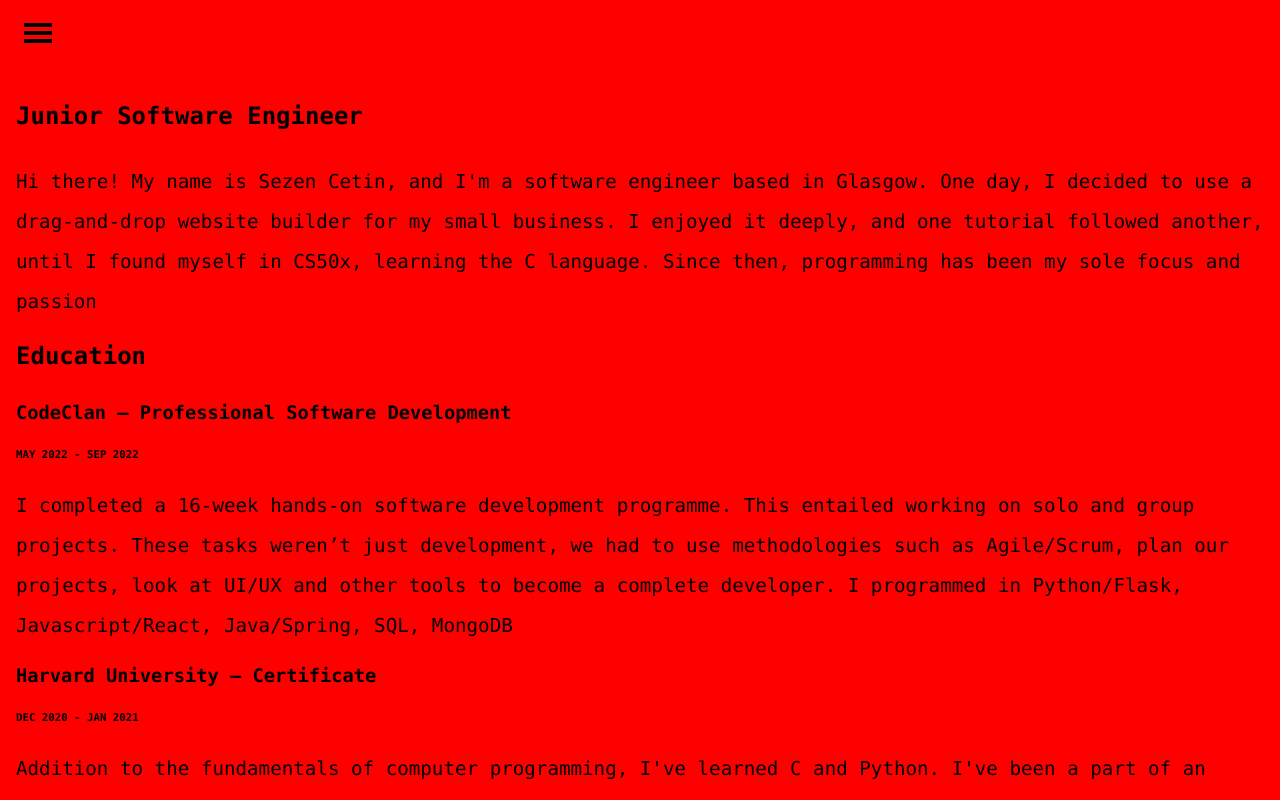
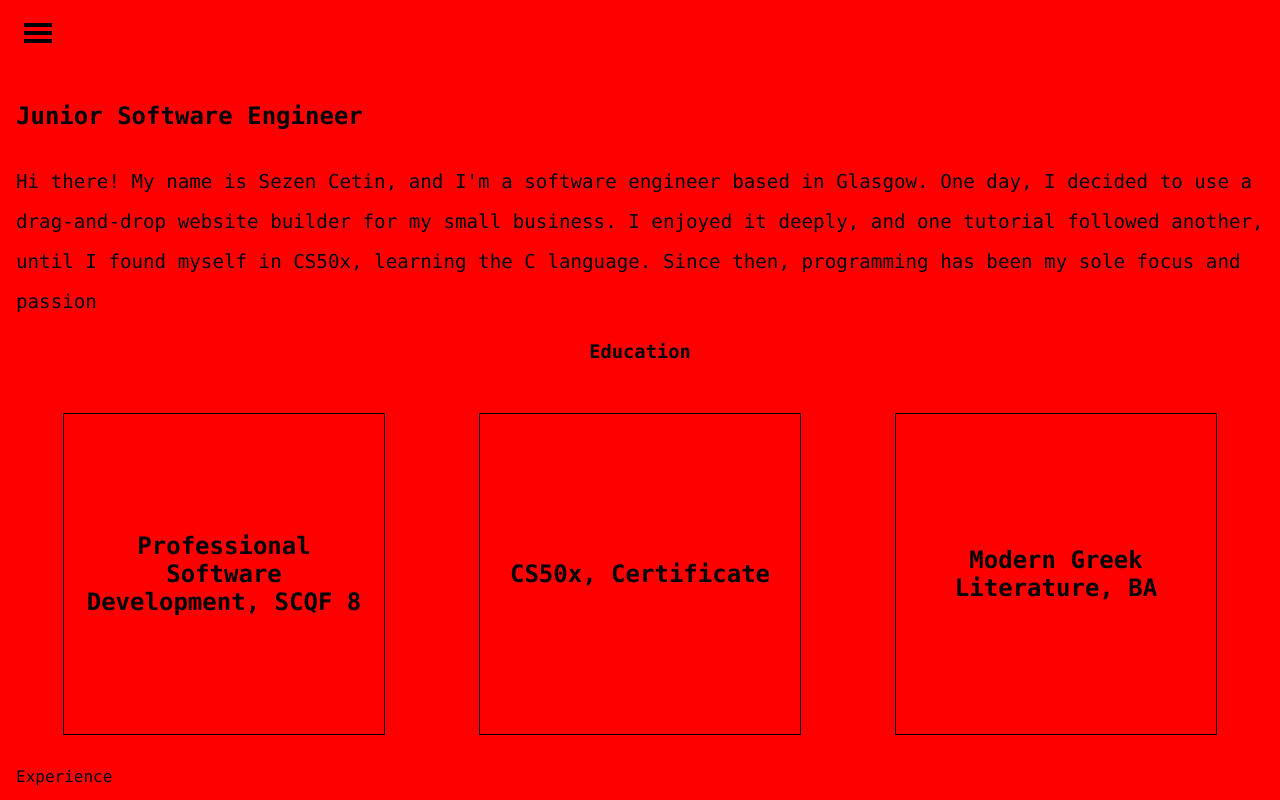
Before and after one commit to Cetins/ctns, a React (Create React App) app: page /about in a window 1280 px wide. Built offline with nearby package versions, Linux system fonts and the light colour scheme; a web font is replaced by a local one.

Commit message:
education component completed

```diff
--- a/src/components/Education.jsx
+++ b/src/components/Education.jsx
@@ -4,27 +4,59 @@ const Education = () => {
   return (
     <div>
       <header>
-        <h2 className='subtitle'>Education</h2>
+        <h3 className='centered-text'>Education</h3>
       </header>
-      <main>
-        <div>
-          <section>
-            <h3 className='sm-title'>CodeClan – Professional Software Development  </h3>
+      <main className='education-cards'>
+        <section class="flip-card">
+          <div class="flip-card-inner">
+            <div class="flip-card-front">
+              <h2>Professional Software Development, SCQF 8</h2>
+            </div>
+            <div class="flip-card-back">
+              <h3>CodeClan</h3>
               <h6>MAY 2022 - SEP 2022</h6>
-            <p className='text'>I completed a 16-week hands-on software development programme. This entailed working on solo and group projects. These tasks weren’t just development, we had to use methodologies such as Agile/Scrum, plan our projects, look at UI/UX and other tools to become a complete developer.
-            I programmed in Python/Flask, Javascript/React, Java/Spring, SQL, MongoDB</p>
+              <ul className='bullet-points'>
+                <li>Python, JavaScript, Java</li>
+                <li>Database development with SQL, MongoDB</li>
+                <li>Agile software development</li>
+                <li>Solo/Group full-stack app development</li>
+              </ul>
+            </div>
+          </div>
         </section>
-          <section>
-            <h3 className='sm-title'>Harvard University — Certificate</h3>
+        <section class="flip-card">
+          <div class="flip-card-inner">
+            <div class="flip-card-front">
+              <h2>CS50x, Certificate</h2>
+            </div>
+            <div class="flip-card-back">
+              <h3>Harvard University</h3>
               <h6>DEC 2020 - JAN 2021</h6>
-            <p className='text'>Addition to the fundamentals of computer programming, I've learned C and Python. I've been a part of an amazing online community where we solve problem sets by guiding each other on our CS50 forum.</p>
+              <ul className='bullet-points'>
+                <li>C, Python, SQL</li>
+                <li>Designing Algorithms with C</li>
+                <li>Database queries with SQL</li>
+                <li>REST API with Flask</li>
+              </ul>
+            </div>
+          </div>
         </section>
-          <section>
-            <h3 className='sm-title'>Istanbul University – BA, Modern Greek Literature</h3>
+        <section class="flip-card">
+          <div class="flip-card-inner">
+            <div class="flip-card-front">
+              <h2>Modern Greek Literature, BA</h2>
+            </div>
+            <div class="flip-card-back">
+              <h3>Istanbul University</h3>
               <h6>SEP 2000 - AUG 2007</h6>
-            <p className='text'>I completed my undergraduate studies in Modern Greek Literature, where I learned about an amazing literature and discovered the great history of ancient Greece.</p>
+              <ul className='bullet-points'>
+                <li>Evolution of Greek literature</li>
+                <li>Ancient Greek History</li>
+                <li>Modern literature</li>
+              </ul>
+            </div>
+          </div>
         </section>
-        </div>
       </main>
     </div>
   )
```
Lines whose indentation alone changed are shown as unchanged.
